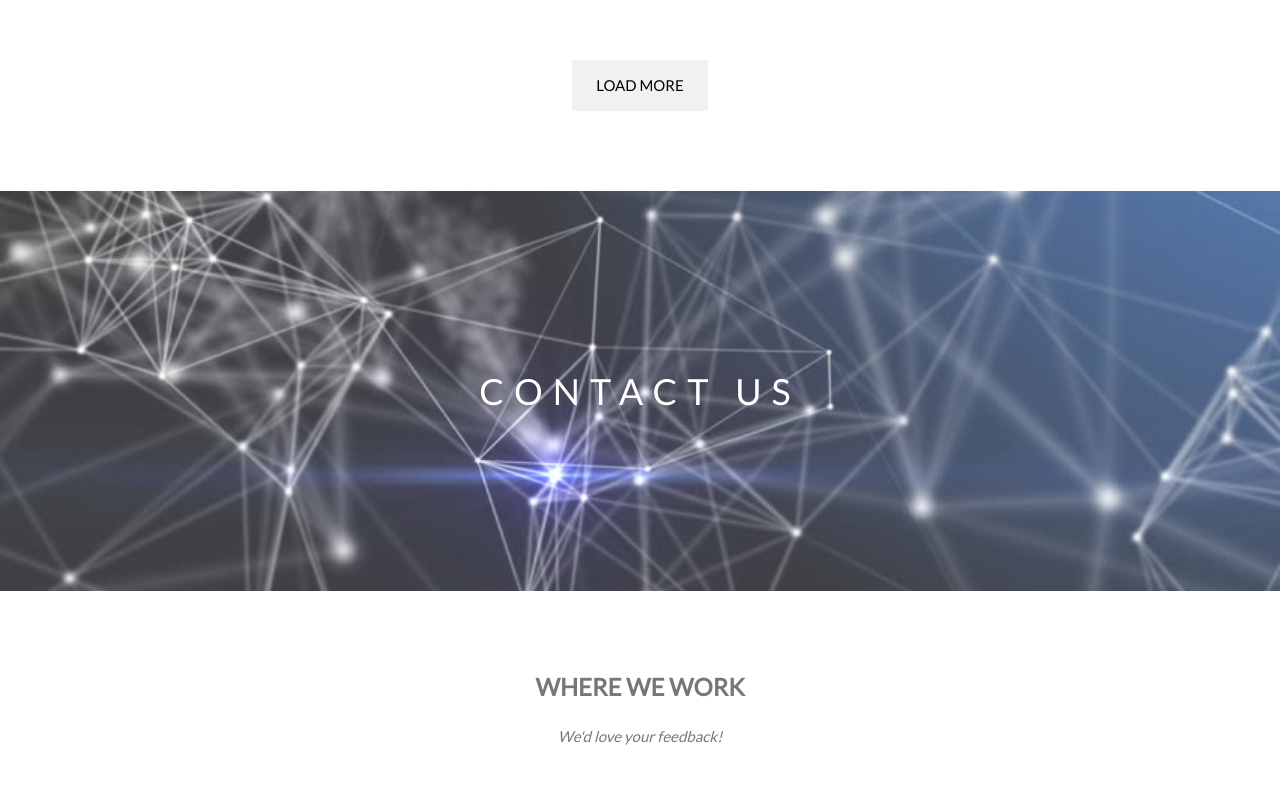
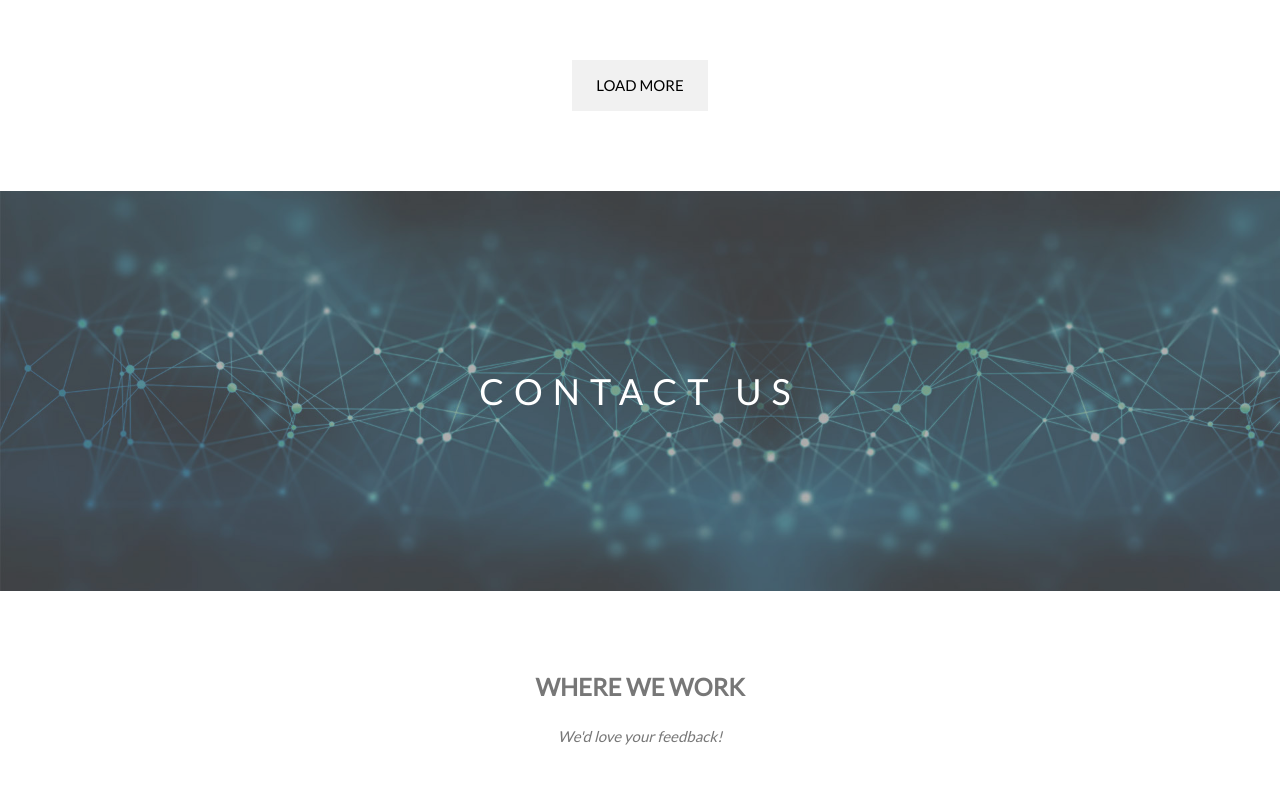
Before and after one commit to Jagrit-vishwa/RUEHDM, a PHP site: page / in a window 1280 px wide. Shown: the part 4675-5465 px from the top of the page. Run offline with PHP 8.4, Linux system fonts and the light colour scheme; some libraries are stand-ins or nearby versions.

Commit message:
contact_image changed

```diff
--- a/assets/css/main.css
+++ b/assets/css/main.css
@@ -44,7 +44,7 @@ body, html {
 
 /* Third image (Contact) */
 .bgimg-3 {
-    background-image: url("../w3images/12.jpg");
+    background-image: url("../w3images/contact_bg.jpg");
     background-color: #cccccc;
     min-height: 400px;
 }
```
Also changed, not shown: assets/w3images/12.jpg (deleted), assets/w3images/contact_bg.jpg (added).
